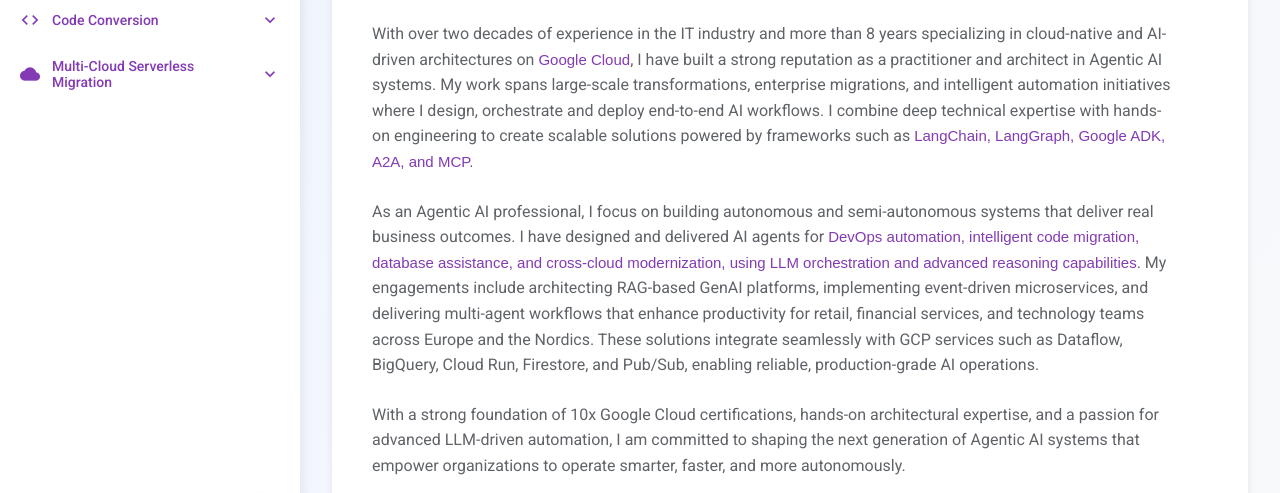
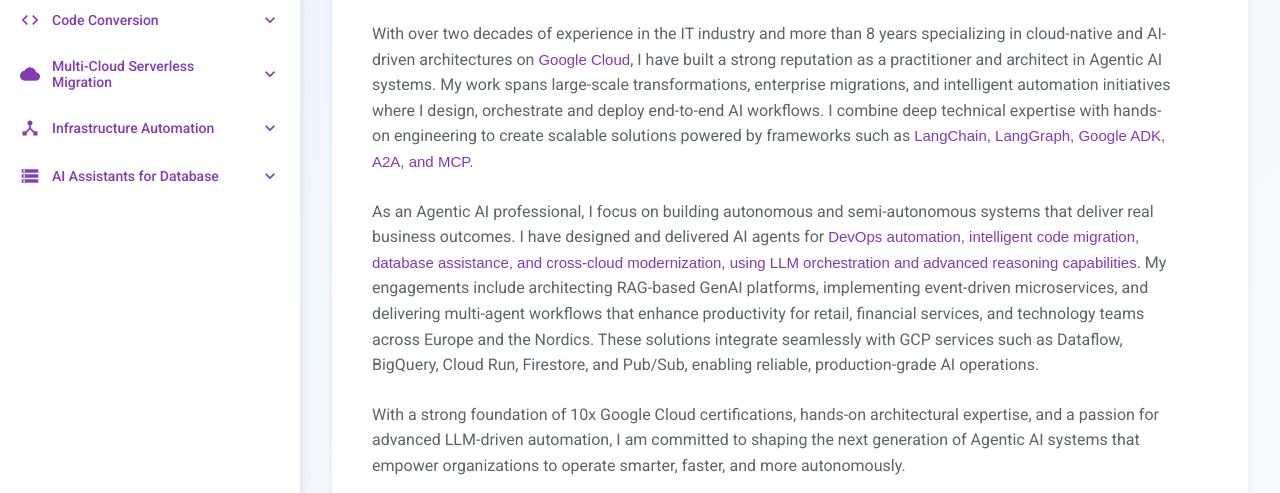
Before and after one commit to yogeshmsc-cloudys/ai-profile, a plain HTML site: page index.html in a window 1280 px wide. Shown: the part 242-735 px from the top of the page. Drawn offline with Linux system fonts and the light colour scheme; a web font is replaced by a local one.

Commit message:
Add files via upload

```diff
--- a/index.html
+++ b/index.html
@@ -795,6 +795,78 @@
               ]
             }
           ]
+        },
+        {
+          "id": "infra-automation",
+          "name": "Infrastructure Automation",
+          "icon": "device_hub",
+          "description": "Intelligent cloud infrastructure automation that generates, plans, and deploys your infrastructure with human oversight and AI precision.",
+          "items": [
+            {
+              "id": "terraform-automation",
+              "name": "Terraform Automation Agents",
+              "icon": "account_tree",
+              "category": "Infrastructure Automation",
+              "githubUrl": "https://github.com/yogeshmsc-cloudys",
+              "demoVideo": "",
+              "appUrl": "#",
+              "architectureDiagrams": [
+                'https://raw.githubusercontent.com/yogeshmsc-cloudys/assets/dev/Terraform_Automation_Workflow.png'
+              ],
+              "useCase": "Organizations need to quickly provision and manage complex cloud infrastructure while maintaining security and cost control. This workflow enables teams to describe their infrastructure intent in plain language and automatically generates, reviews, and deploys production-ready infrastructure without manual coding.",
+              "solution": "A multi-agent AI system that intelligently generates infrastructure code, validates it, and orchestrates safe deployment with approval workflows.",
+              "solutionOverview": [
+                "<b>Intelligent Code Generation:</b> AI agents understand your infrastructure requirements and automatically generate production-ready Terraform configurations",
+                "<b>Multi-Agent Orchestration:</b> Specialized agents collaborate seamlessly-one generates code, another handles deployment-ensuring separation of concerns and quality gates",
+                "<b>Plan-Review-Apply Workflow:</b> Generates infrastructure plans for human review before any deployment, maintaining governance and preventing unwanted changes",
+                "<b>Cloud-Native Integration:</b> Leverages GCS for artifact management and Cloud Build for secure infrastructure execution in your GCP environment",
+                "<b>Approval-Driven Deployment:</b> Built-in human approval gates ensure infrastructure changes are reviewed and authorized before applying to production"
+              ],
+              "features": [
+                "<b>Natural Language to Infrastructure:</b> Convert simple descriptions into complete, validated Terraform configurations",
+                "<b>Automated File Organization:</b> Intelligently structures generated code with proper backend, variable, and resource separation",
+                "<b>Real-Time Plan Summaries:</b> Provides clear, human-readable summaries of what will change before deployment",
+                "<b>Artifact Versioning & Storage:</b> Automatically versions and stores infrastructure code in cloud storage for audit trails and rollback capability",
+                "<b>Approval-Based Deployment Gating:</b> Prevents automatic infrastructure changes; team members must explicitly approve plans before execution"
+              ]
+            }
+          ]
+        },
+        {
+          "id": "db-agentic-workflow",
+          "name": "AI Assistants for Database",
+          "icon": "storage",
+          "description": "Intelligent assistants that makes database interactions conversational and effortless.",
+          "items": [
+            {
+              "id": "query-wise",
+              "name": "Querywise",
+              "icon": "smart_toy",
+              "category": "AI Assistants for Database",
+              "githubUrl": "https://github.com/yogeshmsc-cloudys",
+              "demoVideo": "",
+              "appUrl": "#",
+              "architectureDiagrams": [
+                'https://raw.githubusercontent.com/yogeshmsc-cloudys/assets/dev/DB_Assistant_Workflow.png'
+              ],
+              "useCase": "A user needs to explore and analyze data from a company database without writing complex queries. They ask questions in natural language, and the assistant understands their intent, retrieves relevant information, and provides clear, actionable insights. This helps non-technical users make data-driven decisions quickly and accurately.",
+              "solution": "An AI-powered conversational interface that transforms natural language questions into database queries and delivers human-readable answers.",
+              "solutionOverview": [
+                "Makes database exploration accessible to everyone by accepting plain English questions.",
+                "Automatically understands user intent and selects the right data sources for accurate responses.",
+                "Ensures safe and secure interactions by allowing only read-only operations on the database.",
+                "Provides clear, formatted answers that explain the data in simple terms.",
+                "Handles complex queries involving multiple tables through intelligent query planning."
+              ],
+              "features": [
+                "<b>Intent Classification:</b> Automatically detects whether users want table lists, column details, data queries, or general chat.",
+                "<b>Smart SQL Generation:</b> Creates precise database queries based on user questions using advanced AI reasoning.",
+                "<b>Query Validation:</b> Ensures all generated queries are safe and read-only before execution.",
+                "<b>Result Formatting:</b> Transforms raw database results into easy-to-understand natural language summaries.",
+                "<b>Session Management:</b> Maintains conversation history for contextual follow-up questions."
+              ]
+            }
+          ]
         }
     ];
 
```
